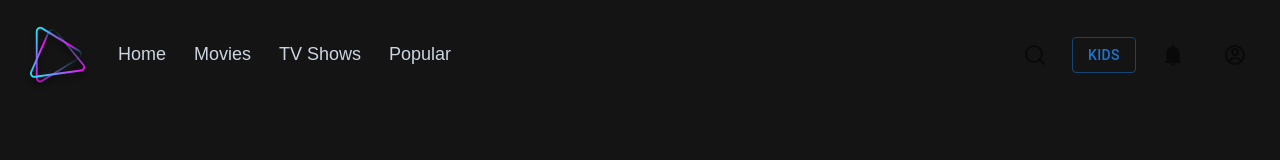
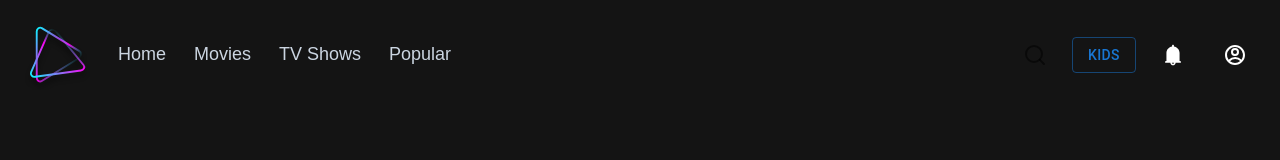
Before and after one commit to atoshUser/atosh-movie, a Next.js app: page / in a window 1280 px wide. Shown: the top 160 px of the page. Built offline with nearby package versions, Linux system fonts and the light colour scheme.

Commit message:
change configure styles

```diff
--- a/src/components/header/Header.tsx
+++ b/src/components/header/Header.tsx
@@ -65,13 +65,15 @@ const Header = () => {
           </Button>
           <IconButton
             aria-label="button-bell"
-            className="text-white w-[35px]  h-[35px] md:w-[50px] md:h-[50px]"
+            className=" w-[35px]  h-[35px] md:w-[50px] md:h-[50px]"
+            sx={{ color: "white" }}
           >
             <AiFillBell />
           </IconButton>
           <IconButton
             aria-label="account-setting-icon"
-            className="text-white w-[35px] h-[35px]  md:w-[50px] md:h-[50px]"
+            className="w-[35px] h-[35px]    md:w-[50px] md:h-[50px]"
+            sx={{ color: "white" }}
           >
             <RiAccountCircleLine />
           </IconButton>
```
